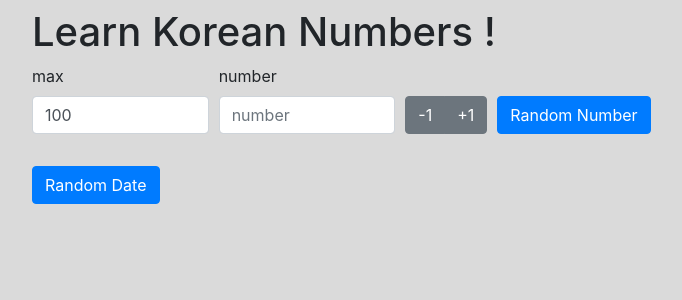
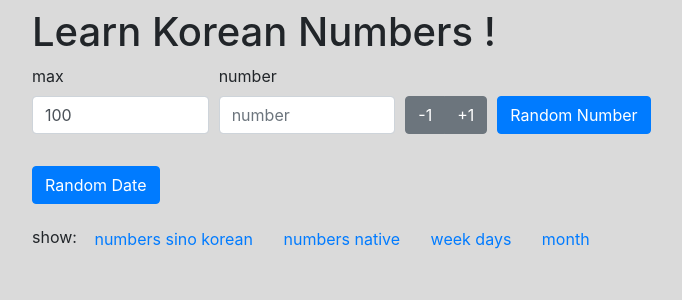
Before and after one commit to jdeflaux/svelte-korean-numbers, a Svelte app: page / in a window 1280 px wide. Shown: the top 300 px of the page, without its empty margins (53-735 px from the left). Built offline with nearby package versions, Linux system fonts and the light colour scheme.

Commit message:
add lists

```diff
--- a/src/App.svelte
+++ b/src/App.svelte
@@ -3,6 +3,7 @@
   import NumberToolbar from "./NumberToolbar.svelte";
   import DateToolbar from "./DateToolbar.svelte";
   import Date from "./Date.svelte";
+  import ListAll from "./ListAll.svelte";
 
   export let numbers;
   export let monthList;
@@ -30,7 +31,10 @@
   <NumberToolbar bind:max={max} bind:number={number} on:change={onNumberChange} />
   <DateToolbar on:dateChange={onDateChange} />
 
+  <ListAll numbers={numbers} monthList={monthList} weekdays={weekdays} />
+
   <Number number={number} numbers={numbers} />
 
   <Date date={date} numbers={numbers} monthList={monthList} weekdays={weekdays} />
+
 </main>
--- /dev/null
+++ b/src/ListAll.svelte
@@ -0,0 +1,78 @@
+<script>
+  export let numbers;
+  export let weekdays;
+  export let monthList;
+  let items = [];
+
+  var month = new Array();
+  month[0] = "January";
+  month[1] = "February";
+  month[2] = "March";
+  month[3] = "April";
+  month[4] = "May";
+  month[5] = "June";
+  month[6] = "July";
+  month[7] = "August";
+  month[8] = "September";
+  month[9] = "October";
+  month[10] = "November";
+  month[11] = "December";
+
+  var weekday = new Array(7);
+  weekday[0] = "Sunday";
+  weekday[1] = "Monday";
+  weekday[2] = "Tuesday";
+  weekday[3] = "Wednesday";
+  weekday[4] = "Thursday";
+  weekday[5] = "Friday";
+  weekday[6] = "Saturday";
+
+  function toggleNumbersSino() {
+    items = numbers.map((item) => ({
+      uk: item.id,
+      kr: item.sino
+    }));
+  }
+  function toggleNumbersNative() {
+    items = numbers.map((item) => ({
+      uk: item.id,
+      kr: item.native
+    }));
+  }
+  function toggleWeekdays() {
+    items = weekdays.map((item, index) => ({
+      uk: weekday[index],
+      kr: item
+    }));
+    // starts on monday :P
+    items.push(items[0])
+    items.shift();
+  }
+  function toggleMonthList() {
+    items = monthList.map((item, index) => ({
+      uk: month[index],
+      kr: item
+    }));
+  }
+</script>
+
+<div>
+  <span class="align-baseline">show:</span>
+  <button class="btn btn-link" on:click={toggleNumbersSino}>numbers sino korean</button>
+  <button class="btn btn-link" on:click={toggleNumbersNative}>numbers native</button>
+  <button class="btn btn-link" on:click={toggleWeekdays}>week days</button>
+  <button class="btn btn-link" on:click={toggleMonthList}>month</button>
+
+  {#if items.length > 0}
+    <div class="card container">
+      <div class="row">
+        {#each items as item}
+          <div class="col text-nowrap text-center">
+            <div>{item.uk}</div>
+            <div>{item.kr}</div>
+          </div>
+        {/each}
+      </div>
+    </div>
+  {/if}
+</div>
```
